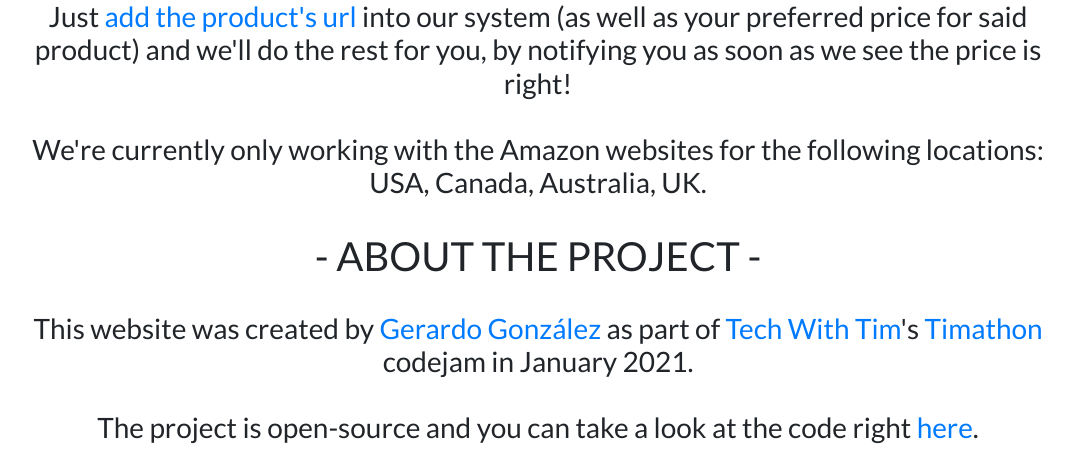
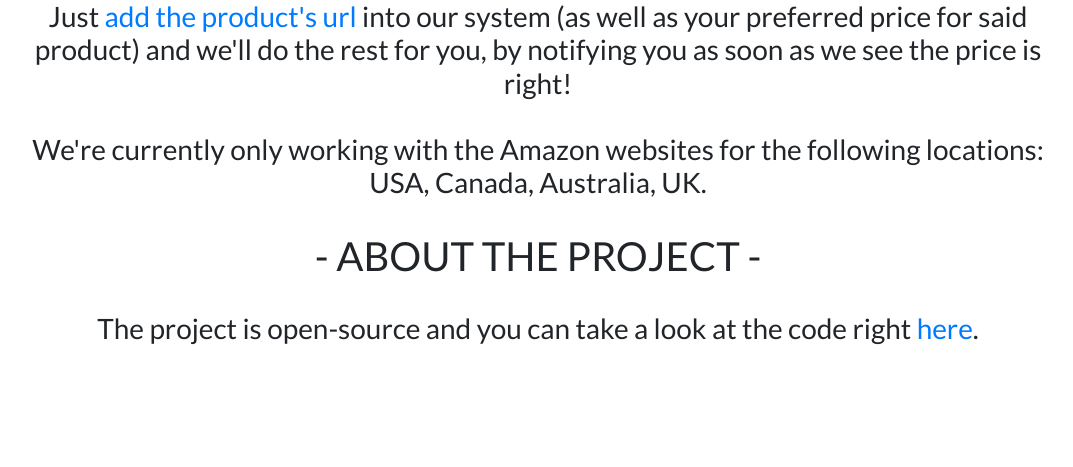
Before and after one commit to gerardoglzb/amazon-virtual-assistant, a Flask app: page /about in a window 1280 px wide. Shown: the part 333-800 px from the top of the page, without its empty margins (102-1175 px from the left). Run offline with Flask 2, Linux system fonts and the light colour scheme; some libraries are stand-ins or nearby versions.

Commit message:
Updated README.

```diff
--- a/app/templates/about.html
+++ b/app/templates/about.html
@@ -14,8 +14,6 @@
         <h1>- ABOUT THE PROJECT -</h1>
         <br>
         <div class="about-description">
-        	<h3>This website was created by <a href="https://github.com/gerardoglzb" target="_blank">Gerardo González</a> as part of <a href="https://www.youtube.com/c/TechWithTim/videos" target="_blank">Tech With Tim</a>'s <a href="https://twtcodejam.net/timathon/" target="_blank">Timathon</a> codejam in January 2021.</h3>
-        	<br>
         	<h3>The project is open-source and you can take a look at the code right <a href="https://github.com/gerardoglzb/amazon-virtual-assistant" target="_blank">here</a>.</h3>
         </div>
     </div>
```
Also changed, not shown: README.md.
